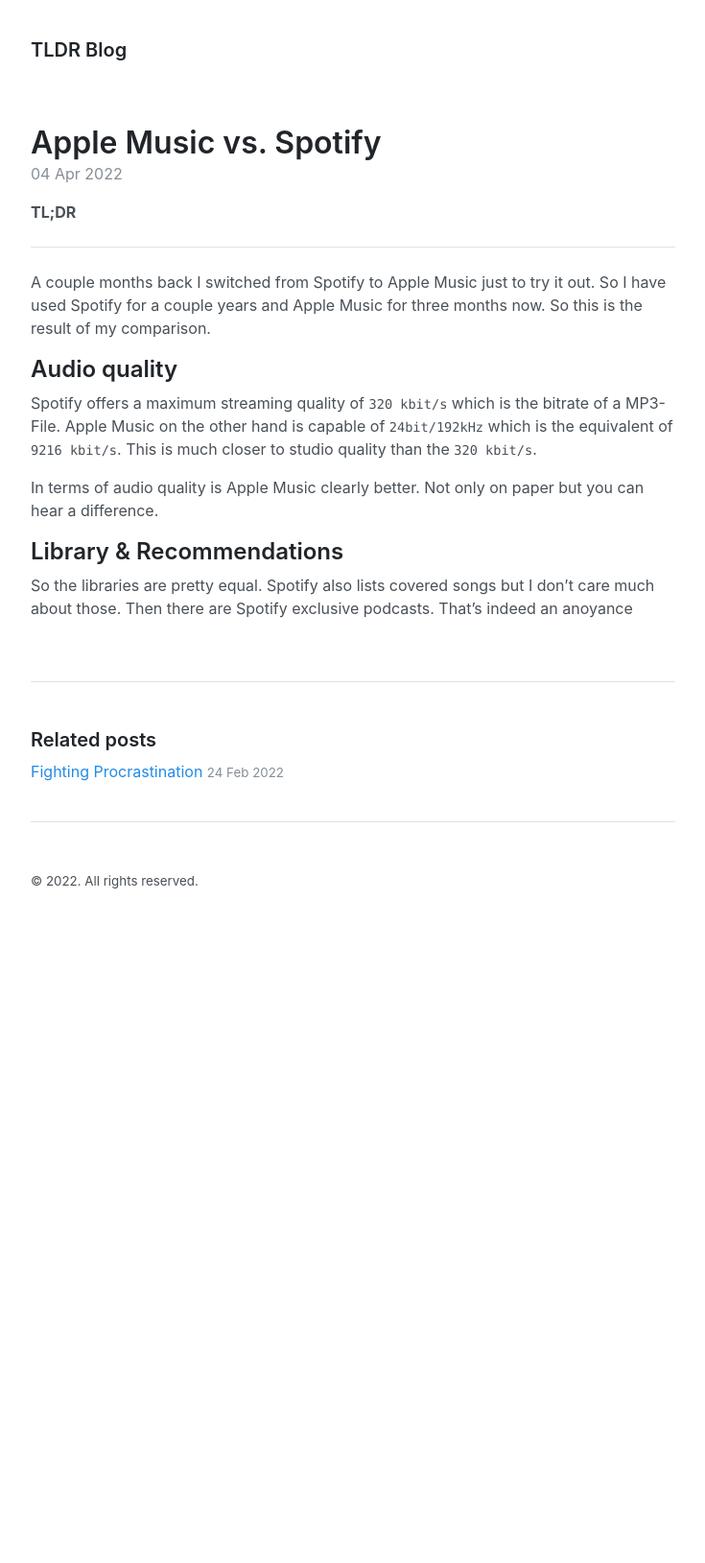
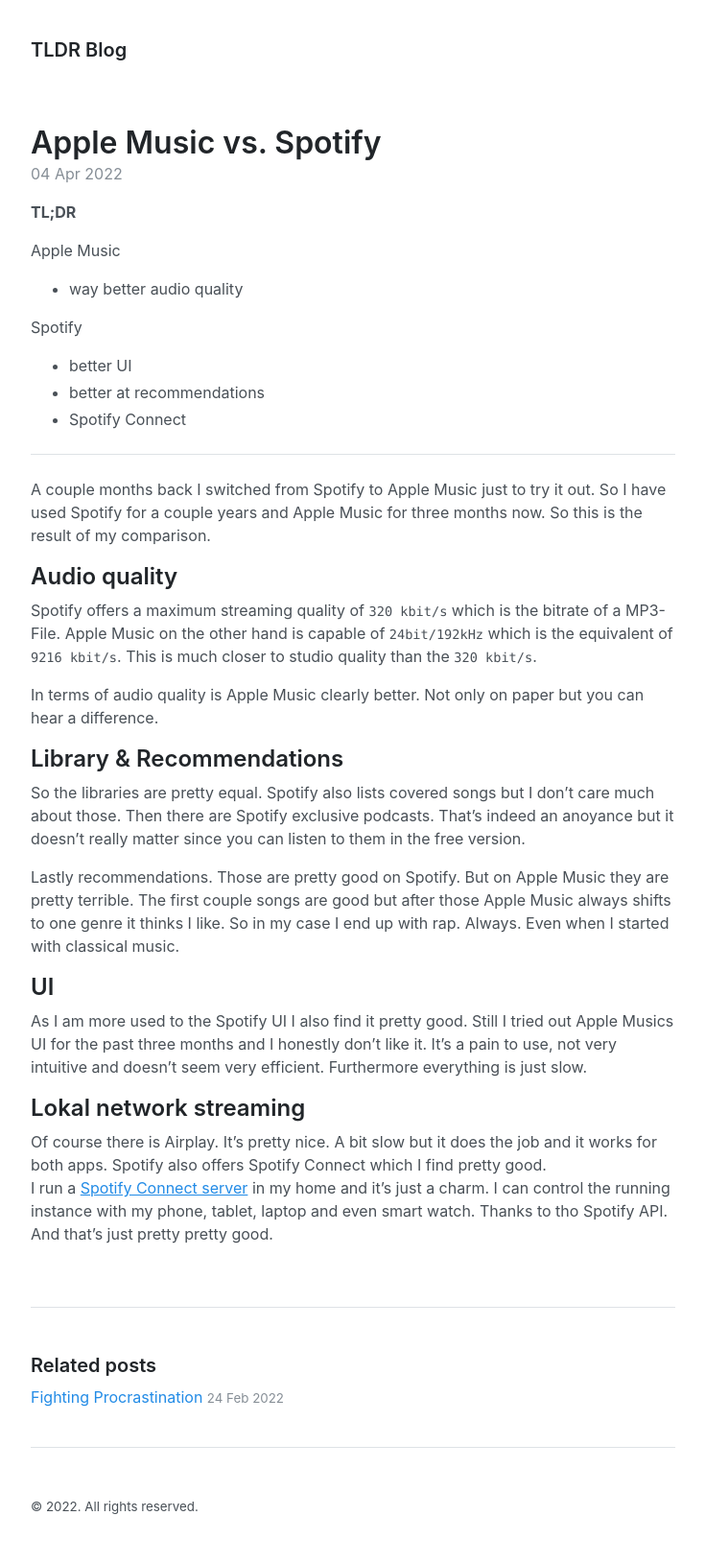
Before and after one commit to b3z/b3z.github.io, a Jekyll site: the page built from _posts/2022-04-04-AppleMusicSpotify.md, in a window 1280 px wide. Shown: the whole page at 96% size, without its empty margins (272-1007 px from the left). Built offline with Jekyll 4.4.1, drawn with Linux system fonts in a browser that asks for light colours; before the commit the page ends 977 px from its top, so only the background shows below that.

Commit message:
apple music spotify

```diff
--- a/_posts/2022-04-04-AppleMusicSpotify.md
+++ b/_posts/2022-04-04-AppleMusicSpotify.md
@@ -6,6 +6,13 @@ tags:
 
 **TL;DR**
 
+Apple Music
+- way better audio quality
+
+Spotify
+- better UI
+- better at recommendations
+- Spotify Connect
 
 ---
 
@@ -21,4 +28,19 @@ In terms of audio quality is Apple Music clearly better. Not only on paper but y
 
 ## Library & Recommendations
 So the libraries are pretty equal. Spotify also lists covered songs but I don't care much about those.
-Then there are Spotify exclusive podcasts. That's indeed an anoyance
+Then there are Spotify exclusive podcasts. That's indeed an anoyance but it doesn't really matter since you can listen to them in the free version.
+
+Lastly recommendations. Those are pretty good on Spotify. But on Apple Music they are pretty terrible.
+The first couple songs are good but after those Apple Music always shifts to one genre it thinks I like. So in my case I end up with rap. Always. Even when I started with
+classical music.
+
+## UI
+As I am more used to the Spotify UI I also find it pretty good.
+Still I tried out Apple Musics UI for the past three months and I honestly don't like it. It's a pain to use, not very intuitive and doesn't seem very efficient.
+Furthermore everything is just slow.
+
+## Lokal network streaming
+Of course there is Airplay. It's pretty nice. A bit slow but it does the job and it works for both apps.
+Spotify also offers Spotify Connect which I find pretty good.
+I run a [Spotify Connect server](https://github.com/dtcooper/raspotify) in my home and it's just a charm.
+I can control the running instance with my phone, tablet, laptop and even smart watch. Thanks to tho Spotify API. And that's just pretty pretty good.
```
